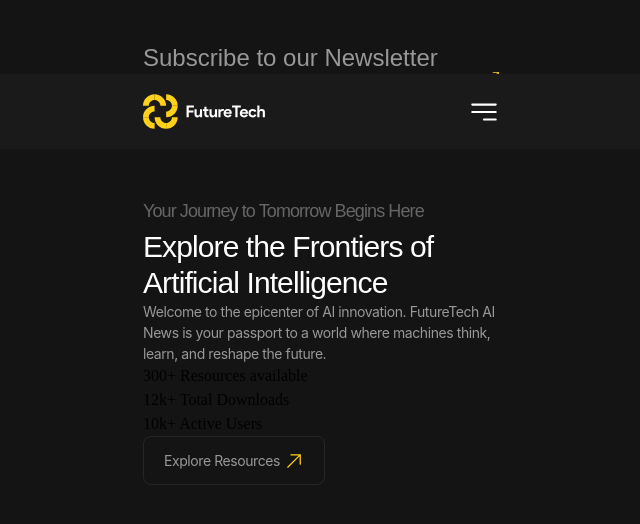
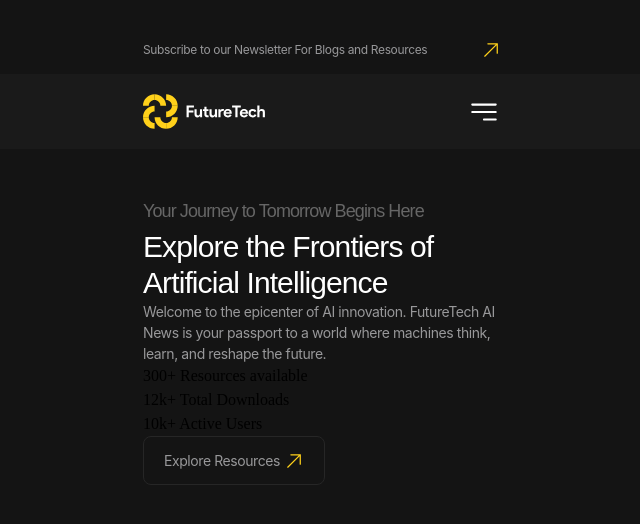
Before and after one commit to inderx1334-prog/Ai-blog-website-ui-template, a website: page src/index.html in a window 1280 px wide. Shown: the whole page, without its empty margins (318-958 px from the left). Drawn offline with nearby package versions, Linux system fonts and the light colour scheme; files that its build step writes are made by us from their sources.

Commit message:
небольшие исправления

```diff
--- a/src/index.html
+++ b/src/index.html
@@ -35,7 +35,7 @@
                     <a href="#" class="header__link">Podcasts</a>
                     <a href="#" class="header__link">Resources</a>
                 </nav>
-                <button class="header__burger">
+                <button class="burger">
                     <svg class="icon">
                         <use href="assets/icons.svg#bars_3_bottom_right"></use>
                     </svg>
--- a/src/scss/sections/_subscribe.scss
+++ b/src/scss/sections/_subscribe.scss
@@ -19,7 +19,7 @@
         padding-top: 40px;
         padding-bottom: 14px;
         @include flex(space-between, center, 10px);
-        @include text(400, 12px, 150%, -0.03em, $grey-60);
+        @include text($font-size: 12px);
 
         @media (min-width: $laptop) {
             font-size: 14px;
@@ -33,7 +33,6 @@
             font-size: 18px;
             padding-top: 20px;
             padding-bottom: 20px;
-            font-size: 18px;
         }
 
         .icon {
```
